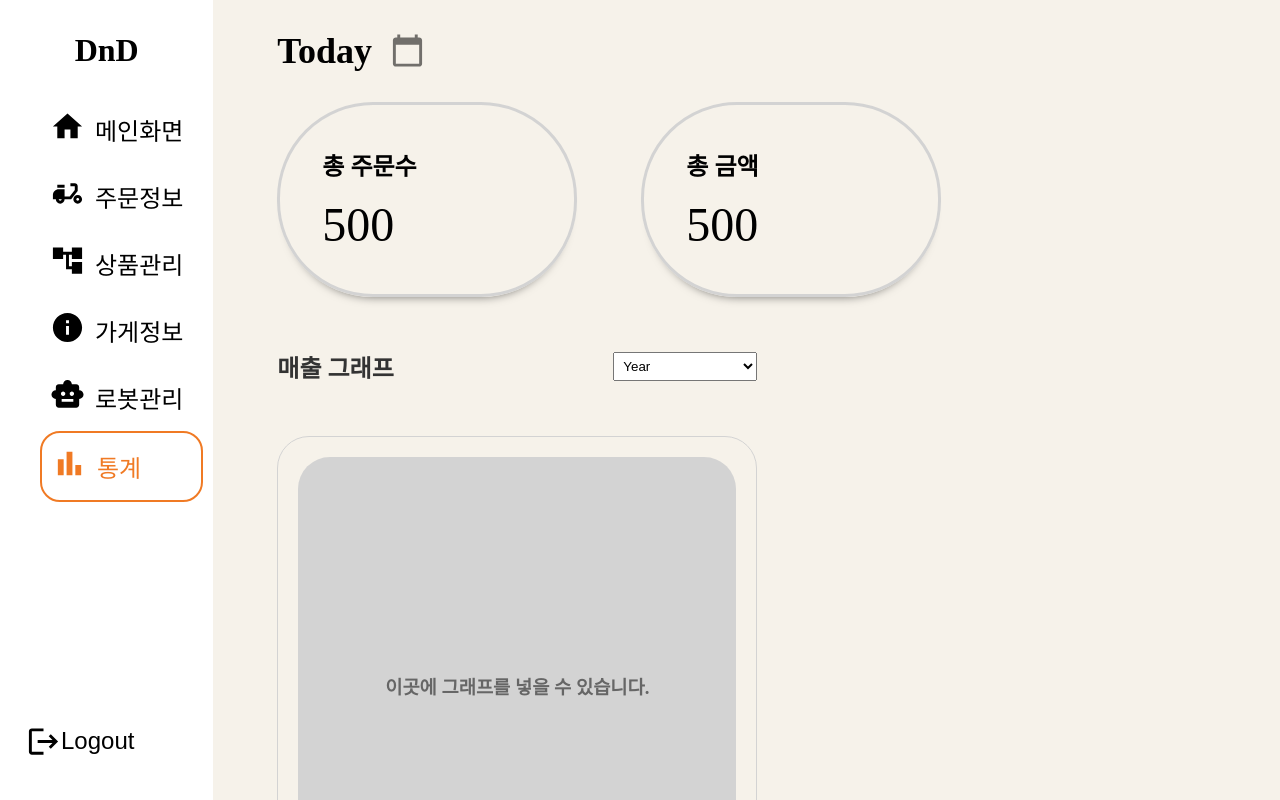
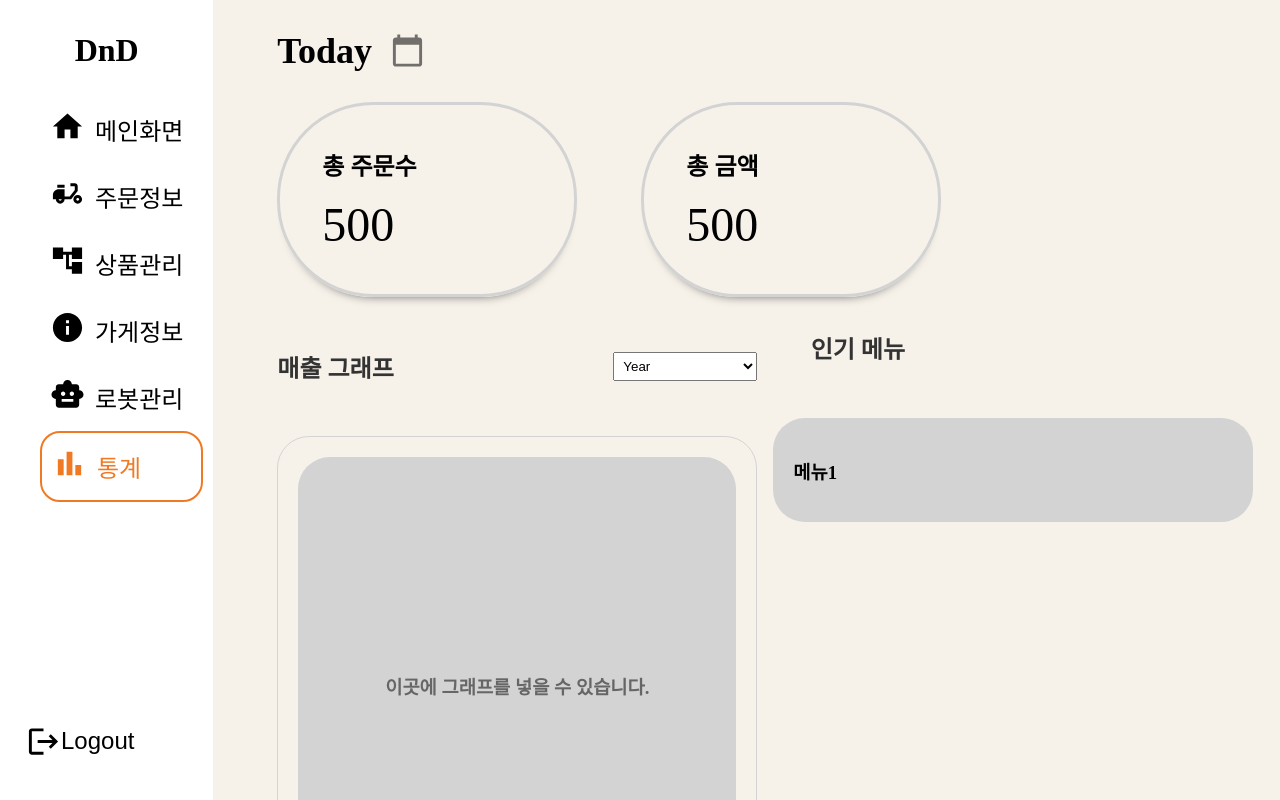
Before and after one commit to Dahye73/dnd_seller_web, a React (Vite) app: page /main/statics in a window 1280 px wide. Built offline with nearby package versions, Linux system fonts and the light colour scheme; the HTML template or start-up script is replaced by a standard one.

Commit message:
main 가져오기

```diff
--- /dev/null
+++ b/src/components/Statics/Statics_BestMenu/Menu.jsx
@@ -0,0 +1,27 @@
+import React, { useState } from 'react';
+import styles from './menu.module.css';
+import Box from '@mui/material/Box';
+
+const Menu_go = () => {
+    const [menus, setMenus] = useState([
+        { id: 1, name: '메뉴1' },
+
+    ]);
+
+    return (
+        <div className={styles.container}>
+            <div>
+                <h2 className={styles.title}>인기 메뉴</h2>
+            </div>
+            <div className={styles.menuContainer}>
+                {menus.map((menu) => (
+                    <Box key={menu.id} className={styles.box}>
+                        <h3>{menu.name}</h3>
+                    </Box>
+                ))}
+            </div>
+        </div>
+    );
+};
+
+export default Menu_go;
--- /dev/null
+++ b/src/components/Statics/Statics_BestMenu/menu.module.css
@@ -0,0 +1,33 @@
+.container {
+    width: 50%;
+}
+
+.title {
+    font-size: 1.5em;
+    color: #333;
+    font-weight: bold;
+    margin-top: 2.6vw;
+    margin-left: 5vw;
+}
+
+.menuContainer {
+    display: flex;
+    flex-direction: column;
+    gap: 10px; /* 박스 사이의 간격 */
+    width: 90%;
+    margin: 3.3rem auto;
+    /* margin-left: 5vw; */
+}
+
+.box {
+    padding: 20px;
+    background-color: lightgray;
+    border-radius: 2rem;
+}
+
+@media screen and (max-width: 768px) {
+    .menuContainer {
+        width: 100%; /* 화면 크기가 작아졌을 때는 부모 요소의 전체 너비를 사용하도록 설정합니다. */
+        margin-left: 0;
+    }
+}
--- a/src/pages/StaticsPage.jsx
+++ b/src/pages/StaticsPage.jsx
@@ -1,15 +1,18 @@
 import Date_Title_go from "../components/Statics/Statics_Date/Date_Title";
 import Sales_Graph_go from "../components/Statics/Statics_Graph/Sales_Graph";
 import styles from "./StaticsPage.module.css";
+import Menu_go from "../components/Statics/Statics_BestMenu/Menu";
+
 const StaticsPage = () => {
   return (
     <div className={styles.container}>
-    <div>
-      <Date_Title_go />
-    </div>
-    <div>
-      <Sales_Graph_go />
-    </div>
+      <div>
+        <Date_Title_go />
+      </div>
+      <div className={styles["container-row"]}>
+        <Sales_Graph_go />
+        <Menu_go />
+      </div>
     </div>
   );
 };
--- a/src/pages/StaticsPage.module.css
+++ b/src/pages/StaticsPage.module.css
@@ -3,3 +3,8 @@
     width: 100%;
     overflow: scroll;
 }
+
+.container-row {
+    display: flex;
+    flex-direction: rows;
+}
```
